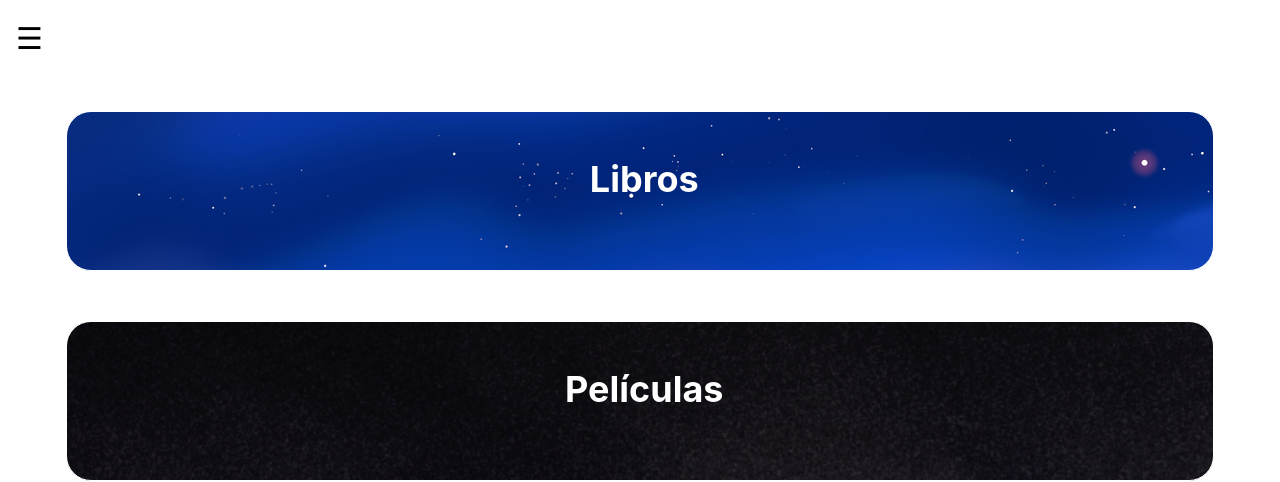
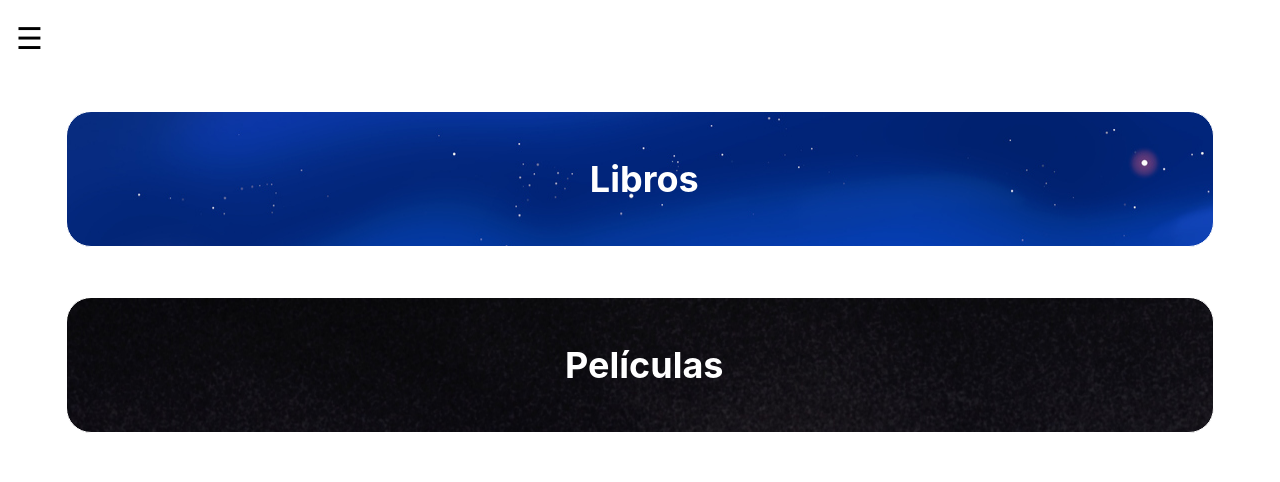
Before and after one commit to R-dVL/Home, a Django app: page /catalogo/index/ in a window 1280 px wide. Shown: the top 482 px of the page. Run offline with Django 3.2, Linux system fonts and the light colour scheme.

Commit message:
hbox height adjustment

```diff
--- a/Nexo/Catalogo/static/Catalogo/base.css
+++ b/Nexo/Catalogo/static/Catalogo/base.css
@@ -147,7 +147,7 @@ a:active {
   transition: box-shadow .3s;
   box-sizing: border-box;
 	width: auto;
-  height: 20%;
+  height: auto;
 	margin: 50px;
 	background-color: rgb(255, 255, 255);
 	border: 1px solid;
```
